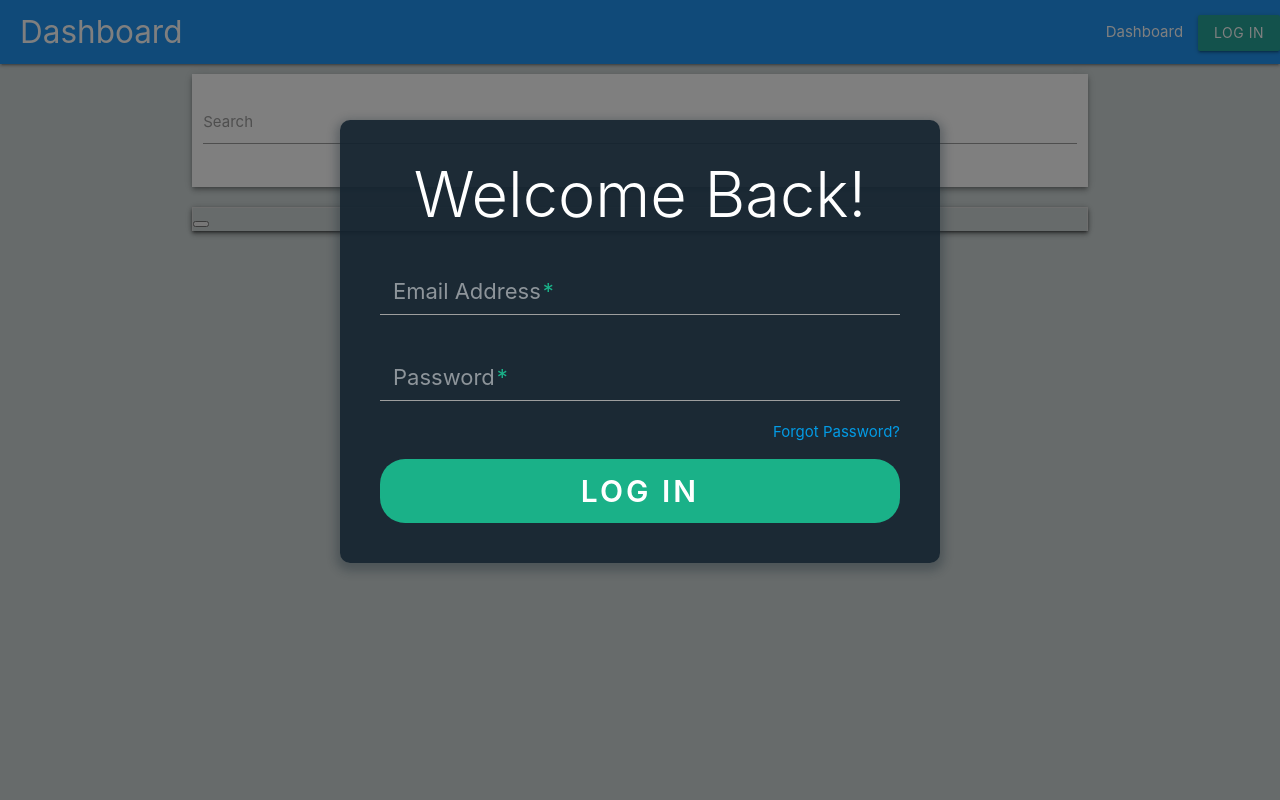
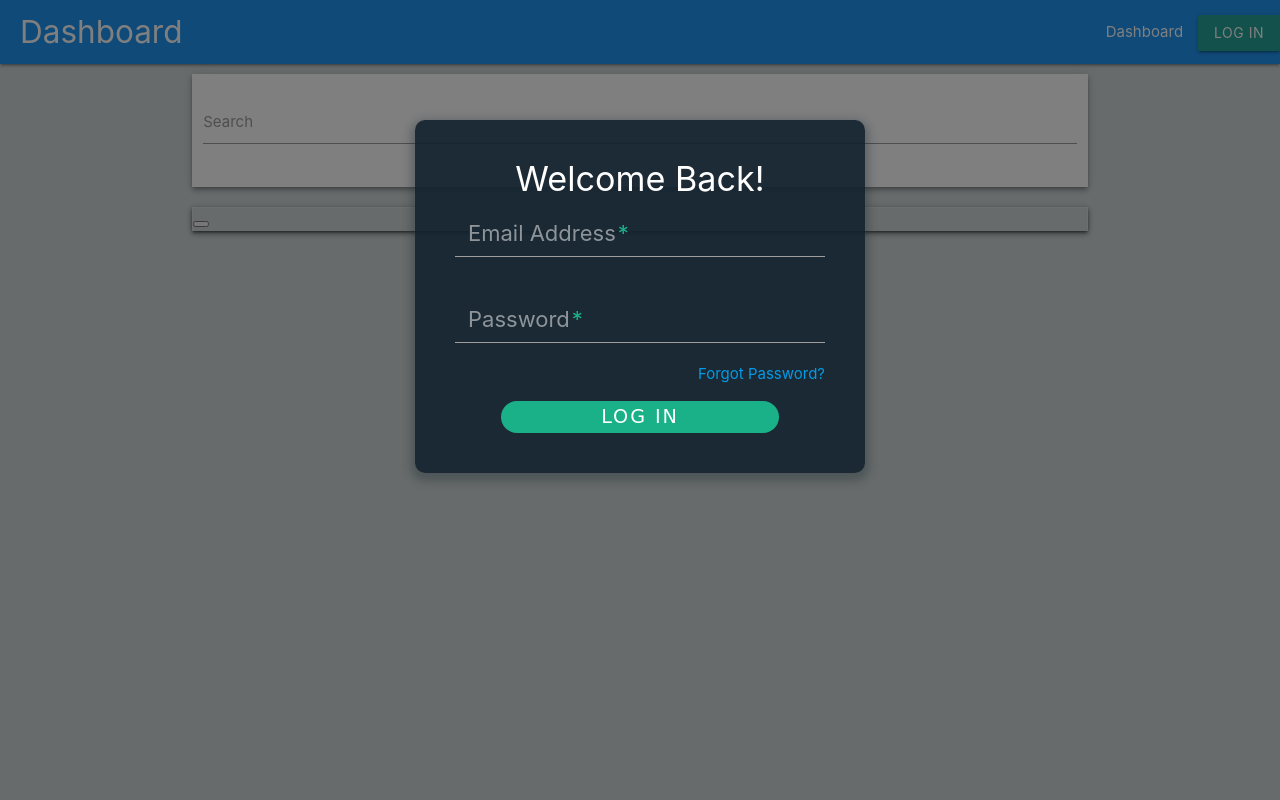
Before and after one commit to Team-Probably/NOTAM, a Flask app: page / in a window 1280 px wide, after a click on "LOG IN". Run offline with Flask 2, Linux system fonts and the light colour scheme; data that the repository does not hold is empty; parts of the project's set-up code (start-up, migrations or seed data) failed here and were passed over.

Commit message:
Changed login modals style

```diff
--- a/webapp/app/static/styles/dashboard_v2/popuplogin.css
+++ b/webapp/app/static/styles/dashboard_v2/popuplogin.css
@@ -1,7 +1,9 @@
 #loginform {
     background: rgba(19, 35, 47, 0.9);
     padding: 40px;
-    max-width: 600px;
+    color:#ffffff;
+    text-align: center;
+    max-width: 450px;
     margin: 40px auto;
     border-radius: 10px;
     box-shadow: 0 4px 10px 4px rgba(19, 35, 47, 0.3);
@@ -48,7 +50,7 @@
   }
 
   input, textarea {
-    font-size: 22px;
+    font-size: 15px;
     display: block;
     width: 100%;
     height: 100%;
@@ -73,6 +75,7 @@
   .field-wrap {
     position: relative;
     margin-bottom: 40px;
+    font-size: 2vw;
   }
 
   .top-row:after {
@@ -91,11 +94,13 @@
 
   .button {
     border: 0;
+    margin:auto;
     outline: none;
     border-radius: 25px;
-    padding: 15px 0;
-    font-size: 2rem;
-    font-weight: 600;
+    padding: 5px 0;
+    font-size: 1.5vw;
+    font-family: "Comic Sans MS", "Comic Sans", cursive;
+    font-weight: 500;
     text-transform: uppercase;
     letter-spacing: .1em;
     background: #1ab188;
@@ -109,7 +114,7 @@
 
   .button-block {
     display: block;
-    width: 100%;
+    width: 75%;
   }
 
   .forgot {
--- a/webapp/app/templates/dashboard_v2/newdash.html
+++ b/webapp/app/templates/dashboard_v2/newdash.html
@@ -34,7 +34,8 @@
                     <li><a href="#">Dashboard</a></li>
                     <!-- <li><a href="#">Logout</a></li> -->
                     {% if logged_in%}
-                    <li><button class="waves-effect waves-light btn" onclick="location.href='/logout'">Log Out</button></li>
+                    <li><a href="/logout">Log Out</a></li>
+                    <!-- <li>< onclick="location.href='/logout'">Log Out</button></li> -->
                     {%else%}
                     <li><button data-target="loginform" class="btn modal-trigger" >Log In</button></li>
                     {%endif%}
@@ -81,7 +82,7 @@
 
     <div id="loginform" class='modal'>
         <div id="login">
-          <h1>Welcome Back!</h1>
+          <h4>Welcome Back!</h4>
 
           <form action="/verify_login" method="post">
 
--- a/webapp/app/views.py
+++ b/webapp/app/views.py
@@ -9,7 +9,6 @@ from pprint import pprint
 from datetime import datetime
 
 # app.secret_key = "WORKS"
-
 app.secret_key = os.environ['FLASK_SECRET_KEY']
 
 #URL Routes
```
